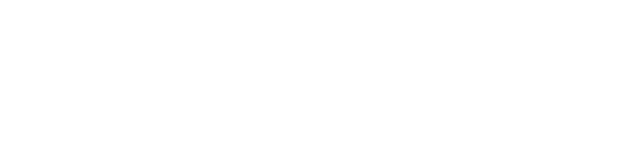
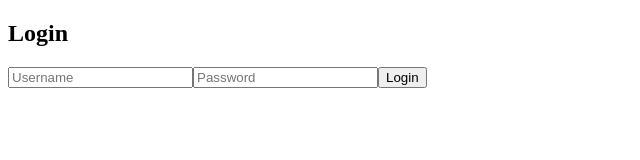
Before and after one commit to acciojob/lift-state-up-5-RohitAwase, a React app: page / in a window 1280 px wide. Shown: the whole page, without its empty margins (0-640 px from the left). Built offline with nearby package versions, Linux system fonts and the light colour scheme.

Commit message:
lifting state up

```diff
--- a/src/components/App.js
+++ b/src/components/App.js
@@ -1,13 +1,18 @@
+import React, { useState } from "react";
+import './../styles/App.css';
+import Login from "./Login";
 
-import React from "react";
-import './../styles/App.css';
+function App(){
+  const [isLoggedIn, setIsLoggedIn] = useState(false);
 
-const App = () => {
   return (
     <div>
-        {/* Do not remove the main div */}
+        <Login
+        isLoggedIn={isLoggedIn}
+        setIsLoggedIn={setIsLoggedIn}
+      />
     </div>
-  )
+  );
 }
 
-export default App
+export default App;
--- /dev/null
+++ b/src/components/Login.js
@@ -0,0 +1,21 @@
+import React from "react";
+
+function Login({ isLoggedIn, setIsLoggedIn }) {
+  function handleSubmit(event) {
+    event.preventDefault();
+    setIsLoggedIn(true);
+  }
+  if (isLoggedIn) {
+    return <h2>Logged In Successfully!</h2>;
+  }
+  return (
+    <form onSubmit={handleSubmit}>
+      <h2>Login</h2>
+      <input type="text" placeholder="Username" required />
+      <input type="password" placeholder="Password" required />
+      <button type="submit">Login</button>
+    </form>
+  );
+}
+
+export default Login;
```
Also changed, not shown: src/index.html (+3 -0 lines), 1 other file.
